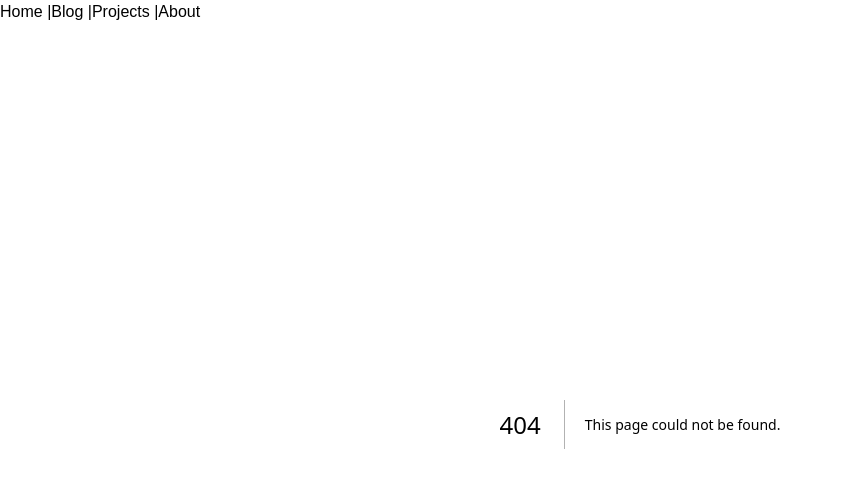
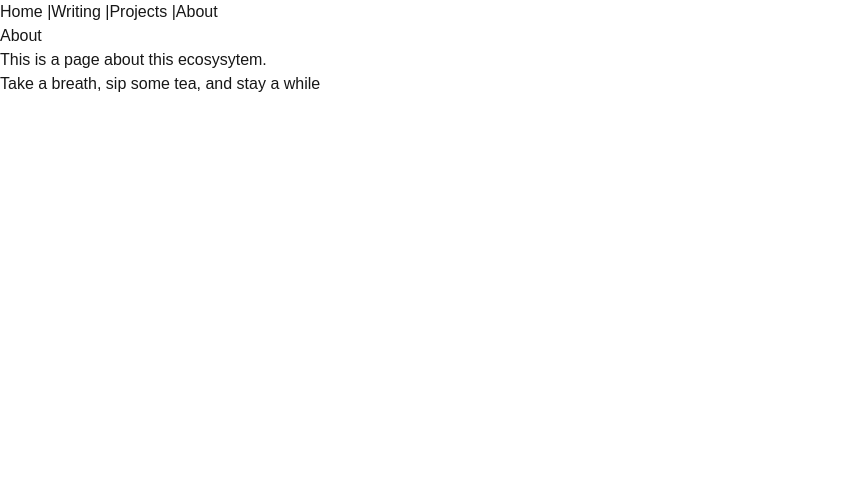
Before and after one commit to gwennthompson/gwennimations, a Next.js app: page /about in a window 1280 px wide. Before the commit this address had no page. Shown: the top 488 px of the page, without its empty margins (0-843 px from the left). Built offline with nearby package versions, Linux system fonts and the light colour scheme.

Commit message:
added nav bar, footer, and base pages for each.

```diff
--- /dev/null
+++ b/app/about/page.tsx
@@ -0,0 +1,8 @@
+export default function About() {
+  return (
+    <div>
+      <h1>About</h1>
+      <p>This is a page about this ecosysytem.</p>
+    </div>
+  );
+}
--- a/app/layout.tsx
+++ b/app/layout.tsx
@@ -1,6 +1,7 @@
 import type { Metadata } from "next";
 import { Geist, Geist_Mono } from "next/font/google";
 import "./globals.css";
+import Link from 'next/link'
 
 const geistSans = Geist({
   variable: "--font-geist-sans",
@@ -29,12 +30,19 @@ export default function RootLayout({
     >
       <body className="min-h-full flex flex-col">
         <nav>
-          <a href="Link /">Home</a> |
-          <a href="/blog/">Blog</a> |
-          <a href="/projects/">Projects</a> |
-          <a href="/about/">About</a>
+          <Link href="/">Home</Link> |
+          <Link href="/writing/">Writing</Link> |
+          <Link href="/projects/">Projects</Link> |
+          <Link href="/about/">About</Link>
         </nav>
-        {children}
+
+        <main>
+          {children}
+        </main>
+
+        <footer>
+          <p>Take a breath, sip some tea, and stay a while</p>
+        </footer>
       </body>
     </html>
   );
--- a/app/page.tsx
+++ b/app/page.tsx
@@ -6,7 +6,7 @@ export default function Home() {
       <h1>Gwennimations</h1>
 
       <p style={{ fontSize: "1.2rem", maxWidth: "600px" }}>
-        A personal space I'm building to explore ideas, projects, and writing.
+        A journey of thought and wonder, told one small story at a time.
       </p>
 
       <hr style={{ margin: "2rem 0" }} />
--- /dev/null
+++ b/app/projects/page.tsx
@@ -0,0 +1,8 @@
+export default function Projects() {
+  return (
+    <div>
+      <h1>Projects</h1>
+      <p>This is my projects page.</p>
+    </div>
+  );
+}
--- /dev/null
+++ b/app/writing/page.tsx
@@ -0,0 +1,8 @@
+export default function Writing() {
+  return (
+    <div>
+      <h1>Writing</h1>
+      <p>This is my writing page.</p>
+    </div>
+  );
+}
```
